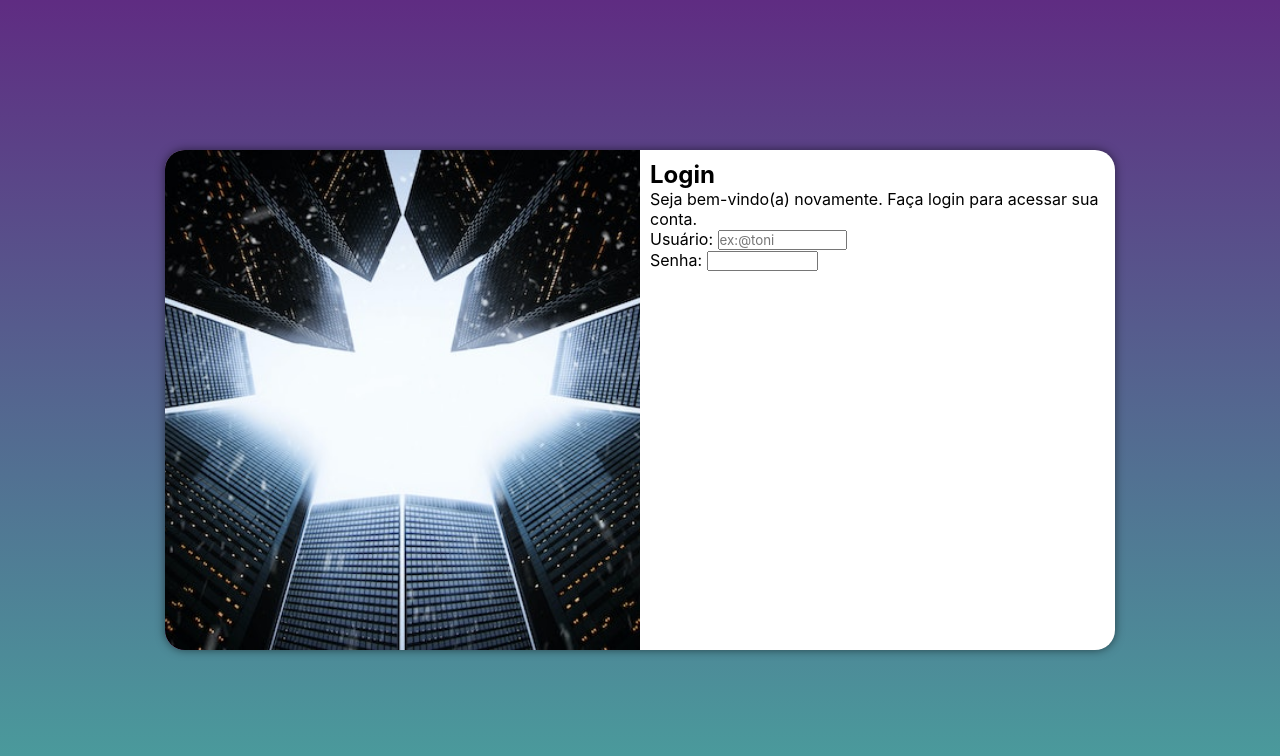
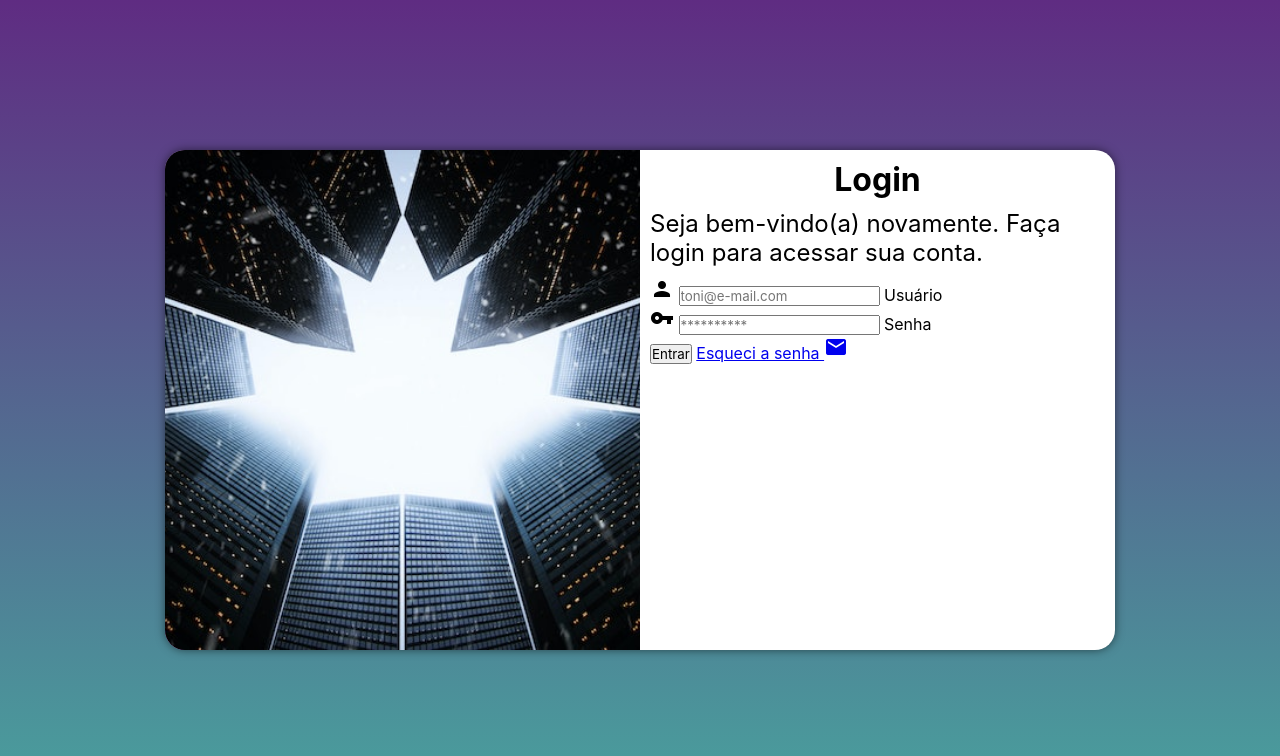
Before and after one commit to ToniLuan/projeto-login, a plain HTML site: page index.html in a window 1280 px wide. Drawn offline with Linux system fonts and the light colour scheme.

Commit message:
add. login e senha

```diff
--- a/estilos/media-query.css
+++ b/estilos/media-query.css
@@ -8,7 +8,7 @@ desktop: 992px até 1200px
 grandes telas: > 1200px
 */
 
-@media screen and (min-width: 768px) and (max-width: 992px) {
+@media screen and (min-width: 700px) and (max-width: 992px) {
     body {
         background-image: linear-gradient(to top, #49a09d, #5f2c82);
     }
@@ -19,14 +19,22 @@ grandes telas: > 1200px
 
     section#login > div#imagem {
         background-position: center center;
-        float: left;
+        float: right;
         width: 30%;
         height: 100%;
     }
 
     section#login > div#formulario {
-        float: right;
+        float: left;
         width:70%
+    }
+
+    div#formulario > h1 {
+        font-size: 2em;
+    }
+
+    div#formulario > p {
+        font-size: 1.2em;
     }
 }
 
@@ -50,4 +58,12 @@ grandes telas: > 1200px
         float: right;
         width: 50%;
     }
+
+    div#formulario > h1 {
+        font-size: 2em;
+    }
+
+    div#formulario > p {
+        font-size: 1.5em;
+    }
 }
--- a/estilos/style.css
+++ b/estilos/style.css
@@ -55,3 +55,13 @@ section#login > div#formulario {
     display: block;
     padding: 10px;
 }
+
+div#formulario > h1 {
+    text-align: center;
+    margin-bottom: 10px;
+}
+
+div#formulario > p {
+    font-size: .8em;
+    margin-bottom: 10px;
+}
--- a/index.html
+++ b/index.html
@@ -5,6 +5,7 @@
     <meta http-equiv="X-UA-Compatible" content="IE=edge">
     <meta name="viewport" content="width=device-width, initial-scale=1.0">
     <title>Login</title>
+    <link href="https://fonts.googleapis.com/icon?family=Material+Icons" rel="stylesheet">
     <link rel="stylesheet" href="estilos/style.css">
     <link rel="stylesheet" href="estilos/media-query.css">
 </head>
@@ -17,15 +18,19 @@
             <div id="formulario">
                 <h1>Login</h1>
                 <p>Seja bem-vindo(a) novamente. Faça login para acessar sua conta.</p>
-                <form action="login.php" method="post">
-                    <p>
-                        <label for="iusuario">Usuário: </label>
-                        <input type="text" name="usuario" id="iusuario" size="10" placeholder="ex:@toni">
-                    </p>
-                    <p>
-                        <label for="isenha">Senha: </label>
-                        <input type="password" name="senha" id="isenha" size="8">
-                    </p>
+                <form action="login.php" method="post" autocomplete="on">
+                    <div class="campo">
+                        <span class="material-icons">person</span>
+                        <input type="email" name="usuario" id="iusuario" placeholder="toni@e-mail.com" autocomplete="email" size="18" required maxlength="30">
+                        <label for="iusuario">Usuário</label>
+                    </div>
+                    <div class="campo">
+                        <span class="material-icons">vpn_key</span>
+                        <input type="password" name="senha" id="isenha" placeholder="**********" autocomplete="current-password" size="18" required minlength="8" maxlength="20">
+                        <label for="isenha">Senha</label>
+                    </div>
+                    <input type="submit" value="Entrar">
+                    <a href="#">Esqueci a senha <i class="material-icons">mail</i></a>
                 </form>
             </div>
         </section>
```
